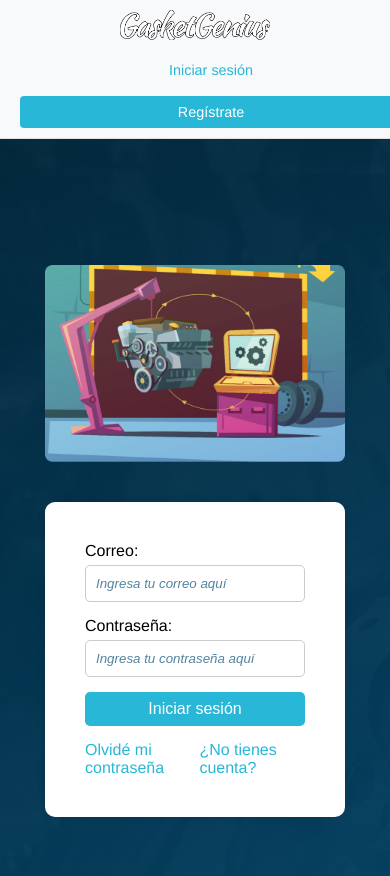
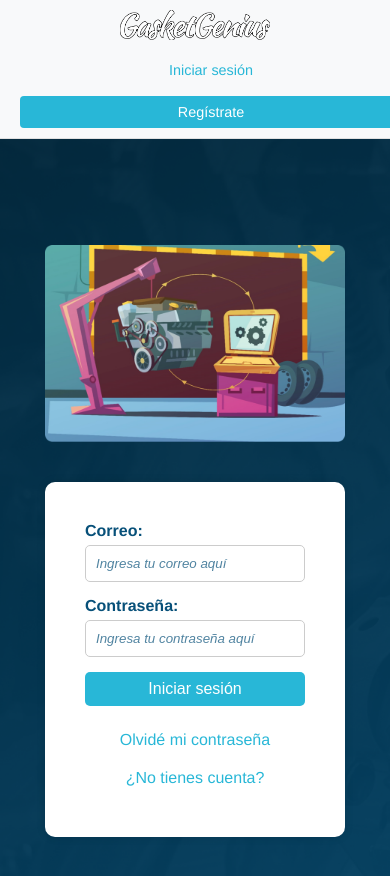
Before and after one commit to Lioghost/project_tt_clasifier, a React (Create React App) app in the folder client/: page /login in a window 390 px wide. Shown: the top 876 px of the page. Built offline with nearby package versions, Linux system fonts and the light colour scheme.

Commit message:
Corregí el respondive y agrege el mensaje de error de email o password incorrectos

```diff
--- a/client/src/components/login/login.css
+++ b/client/src/components/login/login.css
@@ -1,3 +1,5 @@
+@import '../../styles/global.css';
+
 .login-view {
     display: flex;
     justify-content: center;
@@ -54,6 +56,8 @@
 .form-group label {
     display: block;
     margin-bottom: 5px;
+    color: var(--color-secondary);
+    font-weight: bold;
 }
 
 .form-group input {
@@ -112,6 +116,15 @@
     text-decoration: underline;
 }
 
+.error-message {
+    color: var(--color-error);
+    margin-top: -10px;
+    margin-bottom: 15px;
+    font-size: 14px;
+    display: none; /* Ocultar el mensaje por defecto */
+}
+
+
 /* Estilos responsivos para pantallas medianas */
 @media (max-width: 1200px) {
     .login-form{
@@ -125,12 +138,26 @@
 
 /* Estilos responsivos para pantallas pequeñas */
 @media (max-width: 800px) {
-    .login-form{
+    .login-form {
         max-width: 350px;
     }
 
     .login-image {
         max-width: 350px;
+    }
+
+    .login-links {
+        display: flex;
+        flex-direction: column;
+        align-items: center;
+        width: 100%; /* Asegura que el contenedor ocupe el ancho completo */
+    }
+
+    .login-links a {
+        width: 100%; /* Asegura que los enlaces no se desborden */
+        text-align: center;
+        margin: 10px 0px 10px 0px;
+        box-sizing: border-box;
     }
 }
 
--- a/client/src/components/login/login.js
+++ b/client/src/components/login/login.js
@@ -1,26 +1,56 @@
-import React from "react";
+import React, { useState } from "react";
 import "./login.css";
 import motorImage from '../../assets/img/motor-image.png';
 
 const Login = () => {
-    return(
+    const [email, setEmail] = useState('');
+    const [password, setPassword] = useState('');
+    const [errorMessage, setErrorMessage] = useState('');
+
+    const handleSubmit = (event) => {
+        event.preventDefault();
+
+        // Aquí va la lógica de validación
+        if (!email || !password) {
+            setErrorMessage('Correo o contraseña incorrectos.');
+        } else {
+            setErrorMessage('');
+        }
+    };
+
+    return (
         <div className="login-view">
             <div className="login-content">
                 <img src={motorImage} alt="Motor ilustrativo" className="login-image" />
                 <div className="login-form">
-
-                    <form className="form">
+                    <form className="form" onSubmit={handleSubmit}>
                         <div className="form-group">
                             <label htmlFor="email">Correo:</label>
-                            <input type="email" id="email" name="email" required placeholder="Ingresa tu correo aquí"/>
+                            <input
+                                type="email"
+                                id="email"
+                                name="email"
+                                required
+                                placeholder="Ingresa tu correo aquí"
+                                value={email}
+                                onChange={(e) => setEmail(e.target.value)}
+                            />
                         </div>
                         <div className="form-group">
                             <label htmlFor="password">Contraseña:</label>
-                            <input type="password" id="password" name="password" required placeholder="Ingresa tu contraseña aquí"/>
+                            <input
+                                type="password"
+                                id="password"
+                                name="password"
+                                required
+                                placeholder="Ingresa tu contraseña aquí"
+                                value={password}
+                                onChange={(e) => setPassword(e.target.value)}
+                            />
                         </div>
+                        {errorMessage && <p className="error-message">{errorMessage}</p>}
                         <button type="submit" className="login-button">Iniciar sesión</button>
                     </form>
-
                     <div className="login-links">
                         <a href="#forgot-password">Olvidé mi contraseña</a>
                         <a href="#register">¿No tienes cuenta?</a>
--- a/client/src/components/mainview/mainview.css
+++ b/client/src/components/mainview/mainview.css
@@ -1,3 +1,5 @@
+@import '../../styles/global.css';
+
 .main-view {
     display: flex;
     justify-content: center;
--- a/client/src/styles/global.css
+++ b/client/src/styles/global.css
@@ -6,6 +6,7 @@
     --color-border: #e0e0e0;
     --color-white: #FFF;
     --color-placeholder: #075079;
+    --color-error: #D73328;
 
     /* Tipografía */
     --font-family-base: 'Helvetica', sans-serif;
```
